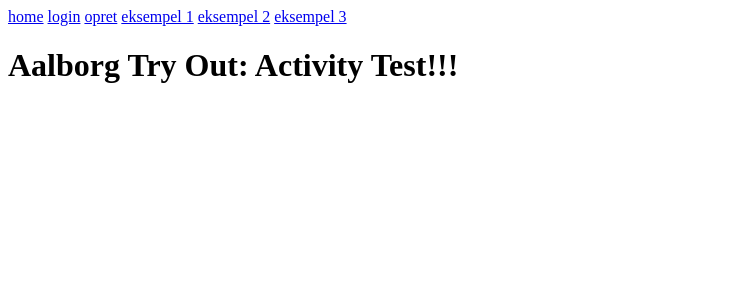
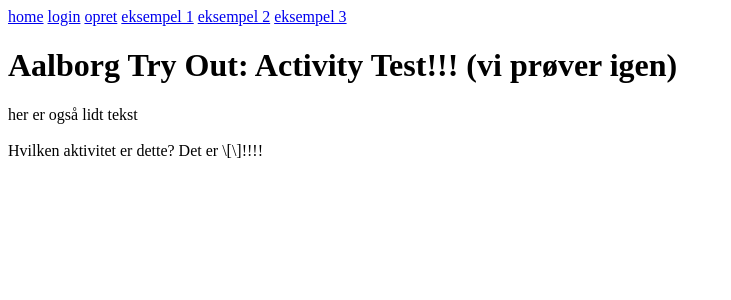
Before and after one commit to FreshLuna/Project-3, a SvelteKit app in the folder Frontendp3/: page /aktivitet1 in a window 1280 px wide. Shown: the top 300 px of the page, without its empty margins (0-731 px from the left). Built offline with nearby package versions, Linux system fonts and the light colour scheme.

Commit message:
Initial text added on activity slug
funny

```diff
--- a/Frontendp3/src/routes/[activity]/+page.svelte
+++ b/Frontendp3/src/routes/[activity]/+page.svelte
@@ -1,5 +1,6 @@
-<script lang="ts">
-    // your script goes here
-</script>
+<h1>Aalborg Try Out: Activity Test!!! (vi prøver igen)</h1>
 
-<h1>Aalborg Try Out: Activity Test!!!</h1>
+her er også lidt tekst
+<br><br>
+Hvilken aktivitet er dette?
+Det er \[\]!!!!
```
